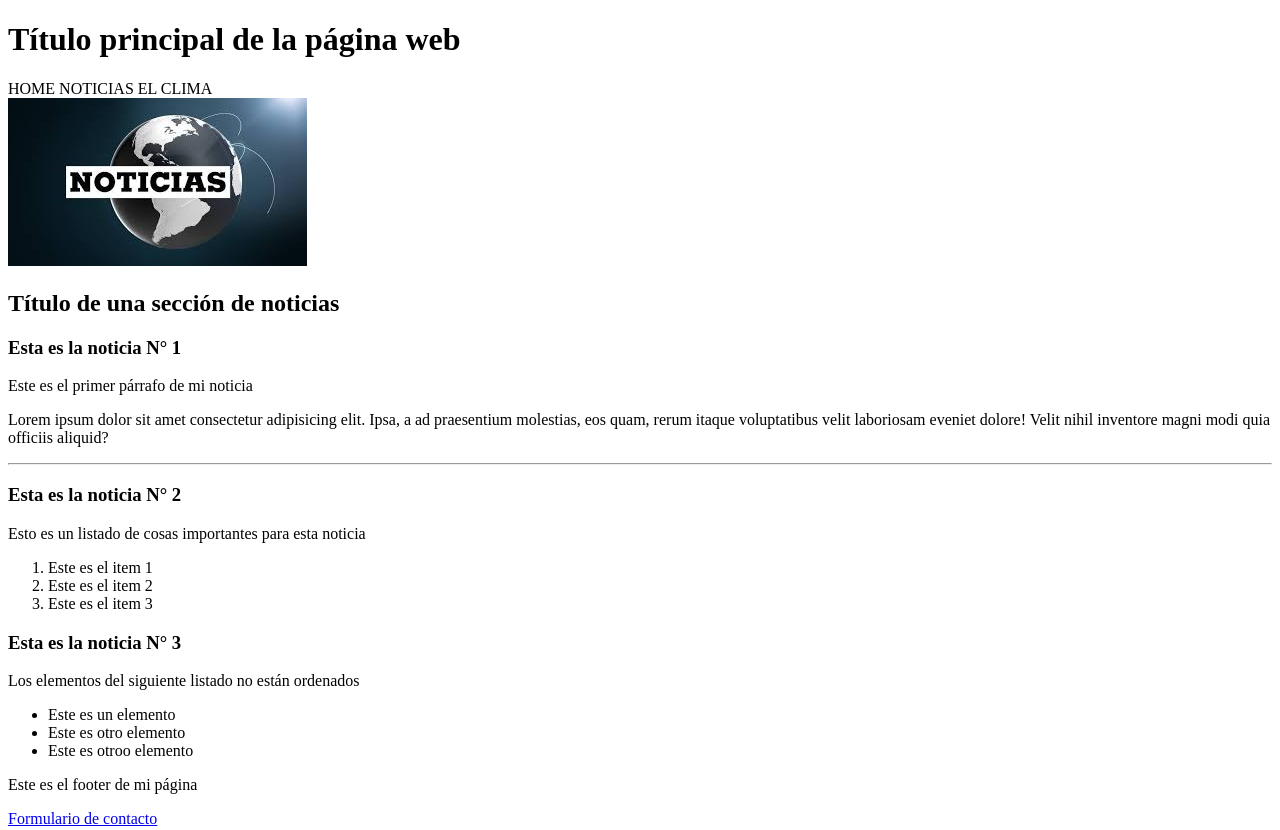
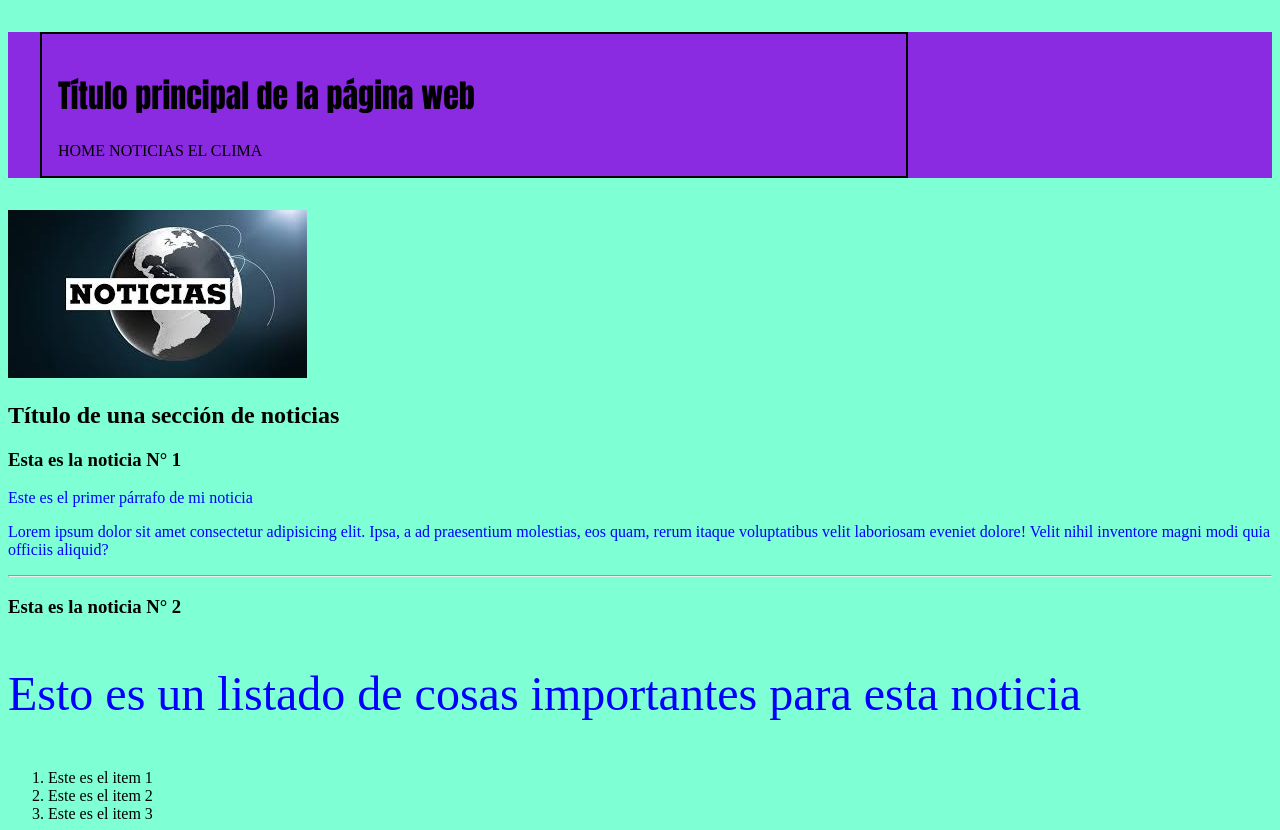
Before and after one commit to Valeriat92/RepositorioHenry, a plain HTML site: page PrácticaHTML/index.html in a window 1280 px wide. Shown: the top 830 px of the page. Drawn offline with Linux system fonts and the light colour scheme.

Commit message:
práctica en clases

```diff
--- /dev/null
+++ b/PrácticaHTML/estilos.css
@@ -0,0 +1,39 @@
+/*Si quiero aplicar un estilo directamente a una etiqueta html la llamo directamente sin el ., tener en cuenta que va a aplicar a todas las etiquetas html del mismo tipo*/
+/*Esto es un tipo de selector más general*/
+
+header{
+    background-color: blueviolet;
+}
+
+
+/* Las clases son todas las que empiezan con "." y son para definir un estilo o un conjunto de los mismos. Una vez definido puedo aplicar la clase a cualquier elemento o etiqueta html, poniendola dentro de la etiqueta*/
+.fondo {
+    background-color: aquamarine;
+}
+
+.miTexto{
+    /*font-size: 80px;*/
+    font-size: 3em;     /*"em" es el tamaño base de la fuente, el nro adelante indica cuantas veces el tamaño de la fuente quiero*/
+    color: blue;
+}
+
+
+/*Selección de elementos por ID, esto sirve para aplicar un stylo a un elemento específico, se utiliza el # */
+
+#titulo{
+    font-family: Impact, Haettenschweiler, 'Arial Narrow Bold', sans-serif;
+}
+
+#cabecera{
+    border: 2px solid black;
+    width: 65vw; /*viewport width -> porcentaje del ancho la pantalla donde esté*/
+    margin: 2em; /*que tanto se distancian los bordes de este elemento de los elementos que lo rodean, con el "auto" se centra automaticamente*/
+    padding: 1em ;/*del borde para adentro, cuanto se despega el contenido*/
+}
+
+.secciones:hover{ /*la clase secciones cuando pase el mouse por encima, esto es un seudo selector, es decir, la clase en determinado momento o bajo determinadas condiciones*/
+
+    background-color: aliceblue;
+    transition: 1s; /*el tiempo que demora en hacer el cambio, es para que sea mas suave*/
+
+}
--- a/PrácticaHTML/index.html
+++ b/PrácticaHTML/index.html
@@ -3,15 +3,18 @@
     <head>
         <meta charset="UTF-8">
         <meta name="viewport" content="width=device-width, initial-scale=1.0">
+        <link rel="stylesheet" type="text/css" href="./estilos.css" /> <!--para vincular la hoja de estilos-->
         <title>Mi página web</title>
     </head>
-    <body>
+    <body class="fondo">
         <header>
-                <h1>Título principal de la página web</h1>
+            <div id="cabecera">    <!--no se ponen ids en header, footer, etc, se ponen en el contenedor dentro del mismo-->
+                <h1 id=titulo >Título principal de la página web</h1>
 
                     <span>HOME</span>
                     <span>NOTICIAS</span>
                     <span>EL CLIMA</span>
+            </div>
 
         </header>
 
@@ -24,8 +27,8 @@
                     <h2>Título de una sección de noticias</h2>
                     <h3>Esta es la noticia N° 1</h3>
 
-                    <p>Este es el primer párrafo de mi noticia</p>
-                    <p>Lorem ipsum dolor sit amet consectetur adipisicing elit. Ipsa, a ad praesentium molestias, eos quam, rerum itaque voluptatibus velit laboriosam eveniet dolore! Velit nihil inventore magni modi quia officiis aliquid?</p>
+                    <p style='color: blue;'>Este es el primer párrafo de mi noticia</p> <!-- estilo dentro de la etiqueta html-->
+                    <p style='color: blue;'>Lorem ipsum dolor sit amet consectetur adipisicing elit. Ipsa, a ad praesentium molestias, eos quam, rerum itaque voluptatibus velit laboriosam eveniet dolore! Velit nihil inventore magni modi quia officiis aliquid?</p>
 
                     <hr>
                 </article>
@@ -33,7 +36,7 @@
                 <article>
 
                     <h3>Esta es la noticia N° 2</h3>
-                    <p>Esto es un listado de cosas importantes para esta noticia</p>
+                    <p class="miTexto">Esto es un listado de cosas importantes para esta noticia</p>
 
                     <ol>
                         <li>Este es el item 1 </li>
@@ -43,7 +46,7 @@
                 </article>
 
                 <article>
-                    <div>
+                    <div class="secciones">
                     <h3>Esta es la noticia N° 3</h3>
                     <p>Los elementos del siguiente listado no están ordenados</p>
                     <ul>
```
